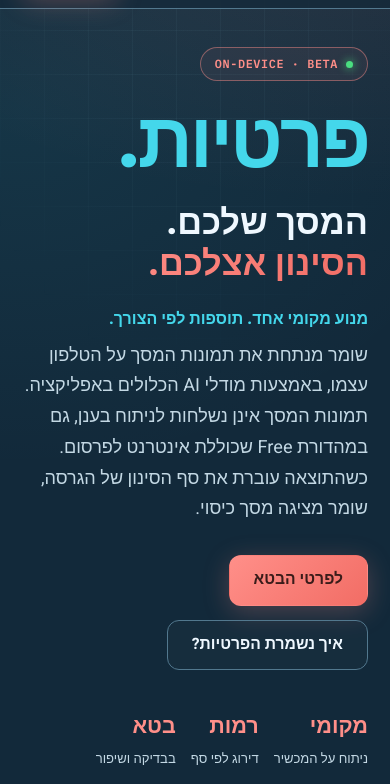
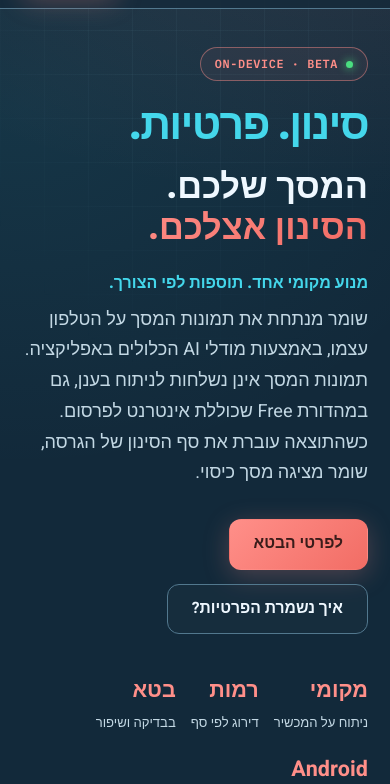
Before and after one commit to sniffis-commits/modesty-shomer-landing, a plain HTML site: page index.html in a window 390 px wide. Shown: the part 58-842 px from the top of the page. Drawn offline with Linux system fonts and the light colour scheme.

Commit message:
Pair filtering and privacy on one hero line

```diff
--- a/index.html
+++ b/index.html
@@ -335,6 +335,8 @@ footer a:hover{color:var(--accent)}
 .hero{padding-left:22px;padding-right:22px}.hero>div{min-width:0}.hero-sub{font-size:clamp(1.05rem,2vw,1.45rem);margin:22px 0 8px;color:var(--cyan)}.hero .lead{font-size:1.06rem}.stats .item b{font-family:inherit;font-size:1.35rem}.privacy-intro{max-width:760px;color:var(--muted);margin:25px 0 36px}.editions p{margin-top:16px}.pin-note{border-top:1px solid var(--line);margin-top:32px;padding-top:26px;max-width:850px}.pin-note p{color:var(--muted);margin-top:12px}.spec .v{font-family:inherit;direction:rtl;text-align:right;line-height:1.8}.download .wrap{max-width:860px}.download p{margin-top:22px}.shot-caption{line-height:1.7}section{scroll-margin-top:90px}@media(max-width:700px){.editions{grid-template-columns:1fr}.specs-grid{grid-template-columns:1fr}.spec{align-items:flex-start;gap:18px}.spec .k{flex:none}.hero-sub{line-height:1.6}.stats{gap:15px}.topbar .brand{font-size:1.1rem}.topbar .btn{font-size:.8rem;padding:10px 14px}}
 
 .privacy-heading .privacy-word{display:block;color:var(--cyan);font-size:clamp(4.3rem,8.4vw,6.6rem);line-height:1.06;letter-spacing:-.04em;margin-bottom:20px}.privacy-heading .hero-line{display:block;font-size:clamp(2rem,4.1vw,3rem);line-height:1.2}.hero{gap:42px}.hero .hero-sub{margin-top:22px;font-size:clamp(1rem,1.7vw,1.25rem)}@media(max-width:480px){.privacy-heading .privacy-word{font-size:4.8rem;margin-bottom:18px}.privacy-heading .hero-line{font-size:2.15rem}.hero{padding-top:38px}}
+
+.privacy-heading .privacy-word{font-size:clamp(2.8rem,5.1vw,4rem);letter-spacing:-.04em;white-space:nowrap}@media(max-width:480px){.privacy-heading .privacy-word{font-size:clamp(2.3rem,11vw,2.75rem)}}
 </style>
 </head>
 <body>
@@ -350,7 +352,7 @@ footer a:hover{color:var(--accent)}
 <a class="btn btn-primary" href="#download" style="margin-inline-start:auto">פרטי הבטא</a>
 </div>
 </header>
-<main id="top"><div class="wrap hero"><div><div class="pill"><span class="dot"></span>ON-DEVICE · BETA</div><h1 class="privacy-heading"><span class="privacy-word">פרטיות.</span><span class="hero-line">המסך שלכם.</span><span class="hero-line hl">הסינון אצלכם.</span></h1><h2 class="hero-sub">מנוע מקומי אחד. תוספות לפי הצורך.</h2><p class="lead">שומר מנתחת את תמונות המסך על הטלפון עצמו, באמצעות מודלי AI הכלולים באפליקציה. תמונות המסך אינן נשלחות לניתוח בענן, גם במהדורת Free שכוללת אינטרנט לפרסום. כשהתוצאה עוברת את סף הסינון של הגרסה, שומר מציגה מסך כיסוי.
+<main id="top"><div class="wrap hero"><div><div class="pill"><span class="dot"></span>ON-DEVICE · BETA</div><h1 class="privacy-heading"><span class="privacy-word">סינון. פרטיות.</span><span class="hero-line">המסך שלכם.</span><span class="hero-line hl">הסינון אצלכם.</span></h1><h2 class="hero-sub">מנוע מקומי אחד. תוספות לפי הצורך.</h2><p class="lead">שומר מנתחת את תמונות המסך על הטלפון עצמו, באמצעות מודלי AI הכלולים באפליקציה. תמונות המסך אינן נשלחות לניתוח בענן, גם במהדורת Free שכוללת אינטרנט לפרסום. כשהתוצאה עוברת את סף הסינון של הגרסה, שומר מציגה מסך כיסוי.
 </p><div class="hero-ctas"><a class="btn btn-primary" href="#download">לפרטי הבטא</a><a class="btn btn-ghost" href="#privacy">איך נשמרת הפרטיות?</a></div><div class="stats"><div class="item"><b>מקומי</b><span>ניתוח על המכשיר</span></div><div class="item"><b>רמות</b><span>דירוג לפי סף</span></div><div class="item"><b>בטא</b><span>בבדיקה ושיפור</span></div><div class="item"><b>Android</b><span>שירות נגישות</span></div></div></div><div class="phone-stage">
 <div class="glow"></div>
 <div style="display:flex;flex-direction:column;align-items:center">
```
